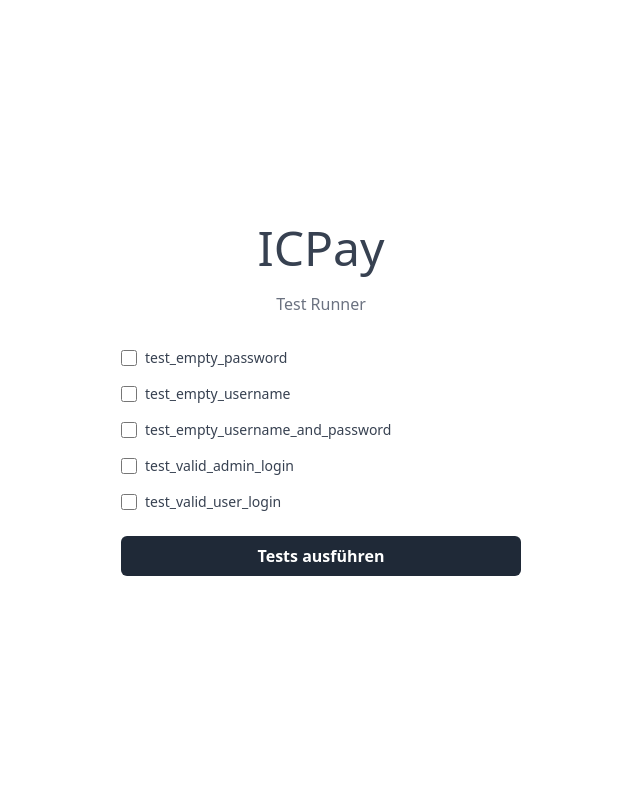
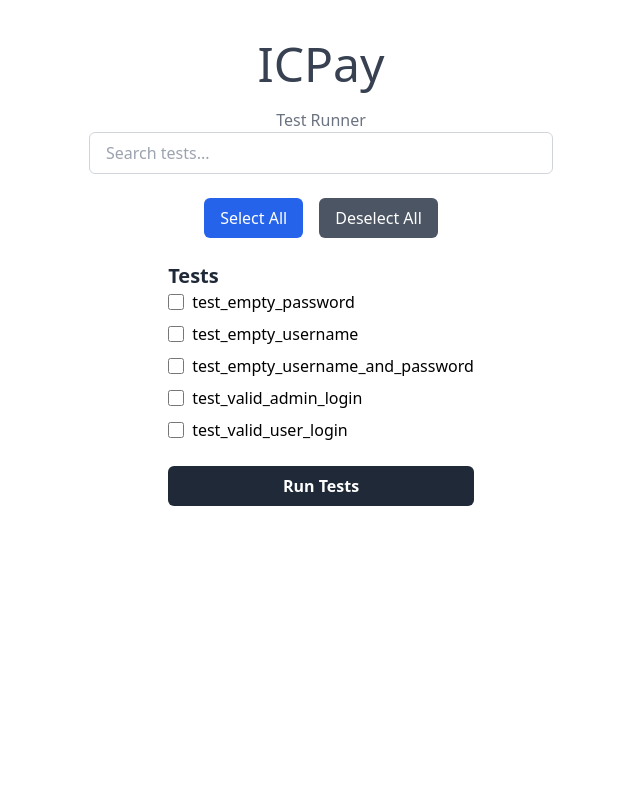
Before and after one commit to PeatGerman/Flask-Selenium-Automated-Tests, a Flask app: page / in a window 1280 px wide. Shown: the whole page, without its empty margins (319-959 px from the left). Run offline with Flask 3, Linux system fonts and the light colour scheme; some libraries are stand-ins or nearby versions.

Commit message:
Enhance test selection UI in index.html template
Implemented categorized test sections with a search bar for easier navigation and selection of tests. Added 'Select All' and 'Deselect All' buttons for efficient test management. Removed redundant empty lines in test_login.py to improve code readability.

```diff
--- a/templates/index.html
+++ b/templates/index.html
@@ -4,37 +4,94 @@
     <meta charset="UTF-8">
     <title>ICPay Test Runner - Testauswahl</title>
     <meta name="viewport" content="width=device-width, initial-scale=1">
-    <!-- Tailwind CSS über CDN -->
+    <!-- Tailwind CSS via CDN -->
     <script src="https://cdn.tailwindcss.com"></script>
+    <style>
+        .hidden-category {
+            display: none;
+        }
+    </style>
 </head>
 <body class="bg-white">
-    <div class="flex justify-center items-center h-screen">
-        <div class="w-full max-w-md px-6">
+    <div class="flex justify-center items-center py-10">
+        <div class="w-full max-w-lg px-6">
             <div class="flex flex-col items-center">
                 <div class="flex items-center justify-center gap-x-2">
-
                     <h2 class="text-5xl text-gray-700">ICPay</h2>
                 </div>
                 <p class="mt-5 text-center text-gray-500">Test Runner</p>
-                <div class="mt-8 w-full">
+
+                <!-- Search field -->
+                <input
+                    id="search-bar"
+                    type="text"
+                    placeholder="Search tests..."
+                    class="mb-6 px-4 py-2 border border-gray-300 rounded-md w-full"
+                    oninput="filterTests()"
+                >
+
+                <!-- Check All / Uncheck All -->
+                <div class="flex space-x-4 mb-6">
+                    <button onclick="checkAllTests(true)" class="px-4 py-2 bg-blue-600 text-white rounded-md hover:bg-blue-700">Select All</button>
+                    <button onclick="checkAllTests(false)" class="px-4 py-2 bg-gray-600 text-white rounded-md hover:bg-gray-700">Deselect All</button>
+                </div>
+
+                <!-- Categorized tests -->
                 <form method="post">
-                        <div class="space-y-4">
+                    <div id="test-categories" class="space-y-4 w-full">
+                        <div class="category">
+                            <h2 class="font-bold text-xl text-gray-800 cursor-pointer" onclick="toggleCategory('category-tests')">Tests</h2>
+                            <div id="category-tests" class="space-y-2">
                                 {% for test in test_methods %}
                                 <div class="flex items-center">
-                                    <input id="{{ test }}" type="checkbox" name="tests" value="{{ test }}" class="h-4 w-4 text-blue-600 focus:ring-blue-500 border-gray-300 rounded">
-                                    <label for="{{ test }}" class="ml-2 block text-sm text-gray-700">{{ test }}</label>
+                                    <input id="{{ test }}" type="checkbox" name="tests" value="{{ test }}" class="h-4 w-4">
+                                    <label for="{{ test }}" class="ml-2">{{ test }}</label>
                                 </div>
                                 {% endfor %}
                             </div>
+                        </div>
+                    </div>
+
                     <div class="mt-6">
                         <button type="submit" class="w-full py-2 font-bold text-white bg-gray-800 rounded-md hover:bg-black active:bg-black">
-                                Tests ausführen
+                            Run Tests
                         </button>
                     </div>
                 </form>
             </div>
         </div>
     </div>
-    </div>
+
+    <script>
+        function filterTests() {
+            const query = document.getElementById('search-bar').value.toLowerCase();
+            const categories = document.querySelectorAll('.category');
+            categories.forEach(category => {
+                const tests = category.querySelectorAll('label');
+                let hasVisibleTests = false;
+
+                tests.forEach(test => {
+                    if (test.innerText.toLowerCase().includes(query)) {
+                        test.parentElement.style.display = 'flex';
+                        hasVisibleTests = true;
+                    } else {
+                        test.parentElement.style.display = 'none';
+                    }
+                });
+
+                category.style.display = hasVisibleTests ? 'block' : 'none';
+            });
+        }
+
+        function checkAllTests(checked) {
+            const checkboxes = document.querySelectorAll('input[type="checkbox"]');
+            checkboxes.forEach(checkbox => checkbox.checked = checked);
+        }
+
+        function toggleCategory(categoryId) {
+            const category = document.getElementById(categoryId);
+            category.classList.toggle('hidden-category');
+        }
+    </script>
 </body>
 </html>
```
Also changed, not shown: tests/test_login.py (+0 -3 lines). Lines whose indentation alone changed are shown as unchanged.
